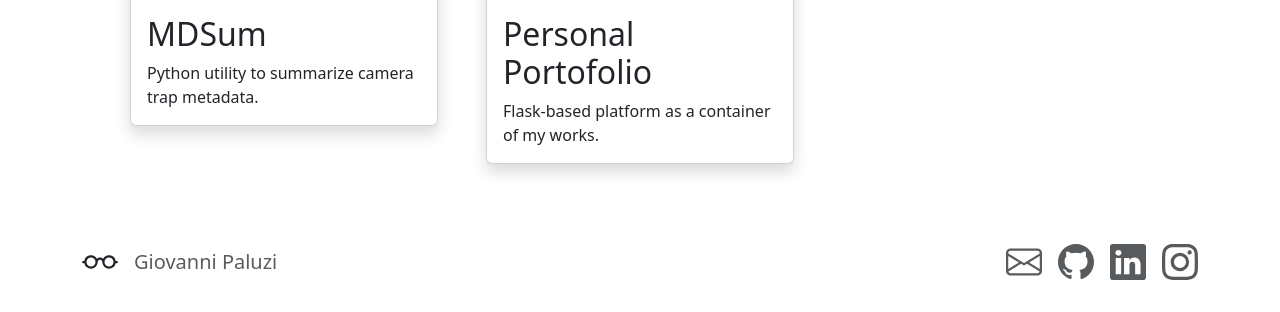
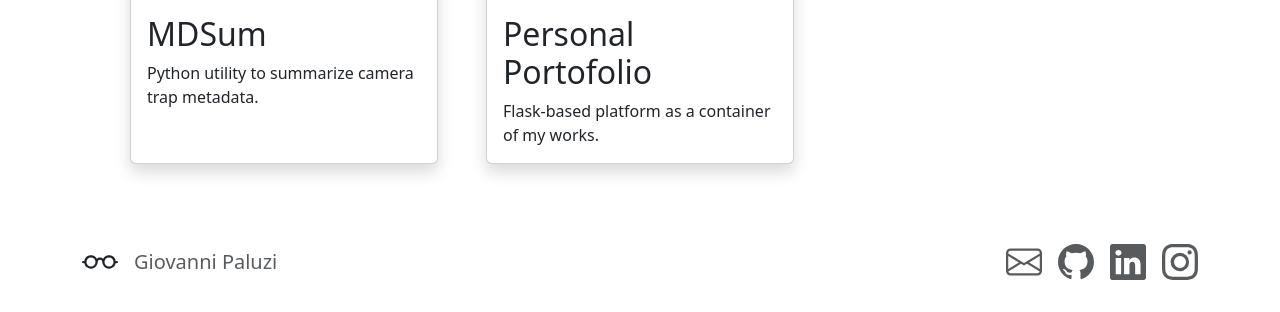
Before and after one commit to gPaluzi/gioWeb, a Flask app: page /portfolio in a window 1280 px wide. Shown: the part 638-950 px from the top of the page. Run offline with Flask 3, Linux system fonts and the light colour scheme.

Commit message:
fix card height responsiveness

```diff
--- a/app/templates/portfolio.html
+++ b/app/templates/portfolio.html
@@ -13,9 +13,9 @@
     </div>
 </section>
 <div class="container">
-    <div class="row row-cols-1 row-cols-sm-1 row-cols-md-2 row-cols-lg-3 g-5 p-5">
+    <div class="row row-cols-1 row-cols-sm-1 row-cols-md-2 row-cols-lg-3 g-5 p-5 align-items-stretch">
         <div class="col">
-            <div class="card shadow hover-lift">
+            <div class="card shadow hover-lift h-100 d-flex flex-column">
                 <div class="ratio ratio-4x3">
                     <img
                     src="https://cdn.pixabay.com/photo/2019/03/16/07/27/camera-4058597_1280.jpg"
@@ -23,7 +23,7 @@
                     class="card-img-top placeholder-glow object-fit-cover"
                     />
                 </div>
-                <div class="card-body">
+                <div class="card-body d-flex flex-column">
                     <h2 class="card-title">MDSum</h2>
                     <a
                     href="#"
@@ -36,7 +36,7 @@
             </div>
         </div>
         <div class="col">
-            <div class="card shadow hover-lift">
+            <div class="card shadow hover-lift h-100 d-flex flex-column">
                 <div class="ratio ratio-4x3">
                     <img
                     src="https://cdn.pixabay.com/photo/2018/02/22/18/21/laptop-3173613_1280.png"
@@ -44,7 +44,7 @@
                     class="card-img-top placeholder-glow object-fit-cover"
                     />
                 </div>
-                <div class="card-body">
+                <div class="card-body d-flex flex-column">
                     <h2 class="card-title">Personal Portofolio</h2>
                     <a
                     href="#"
```
